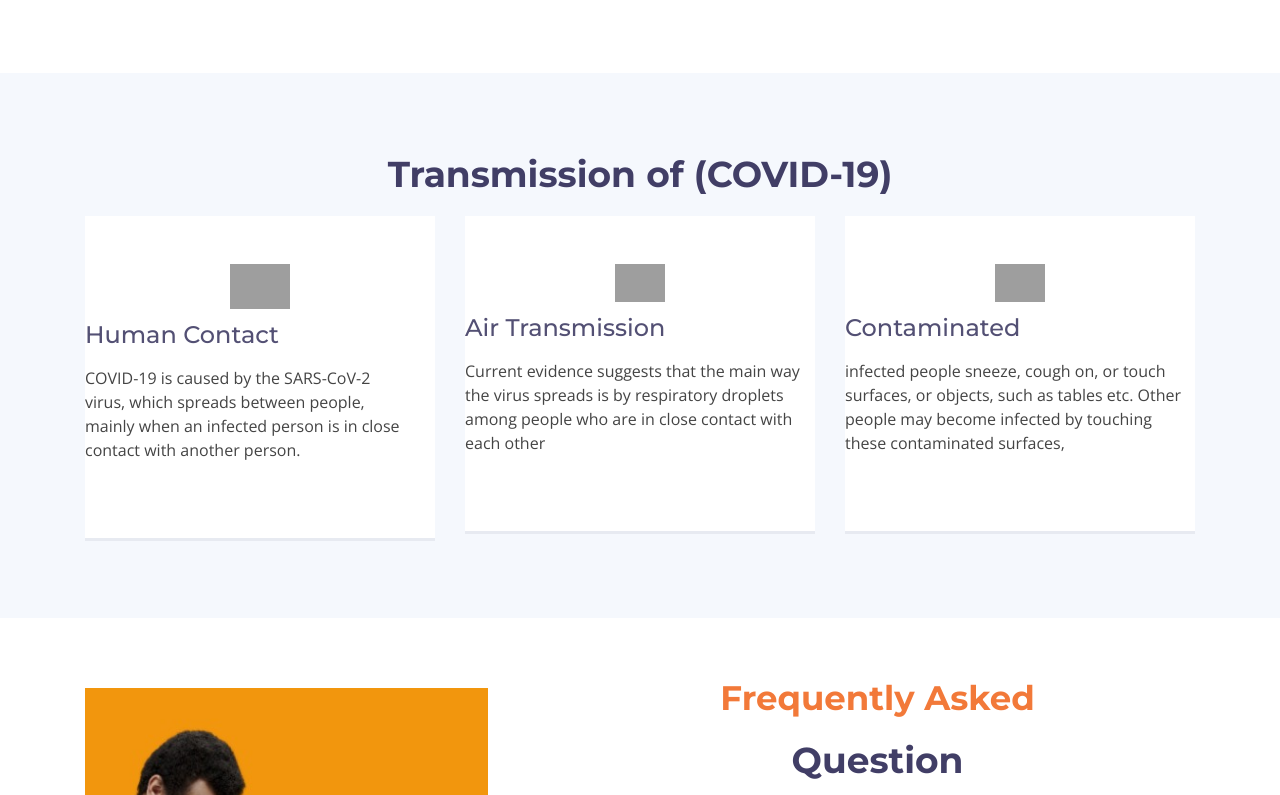
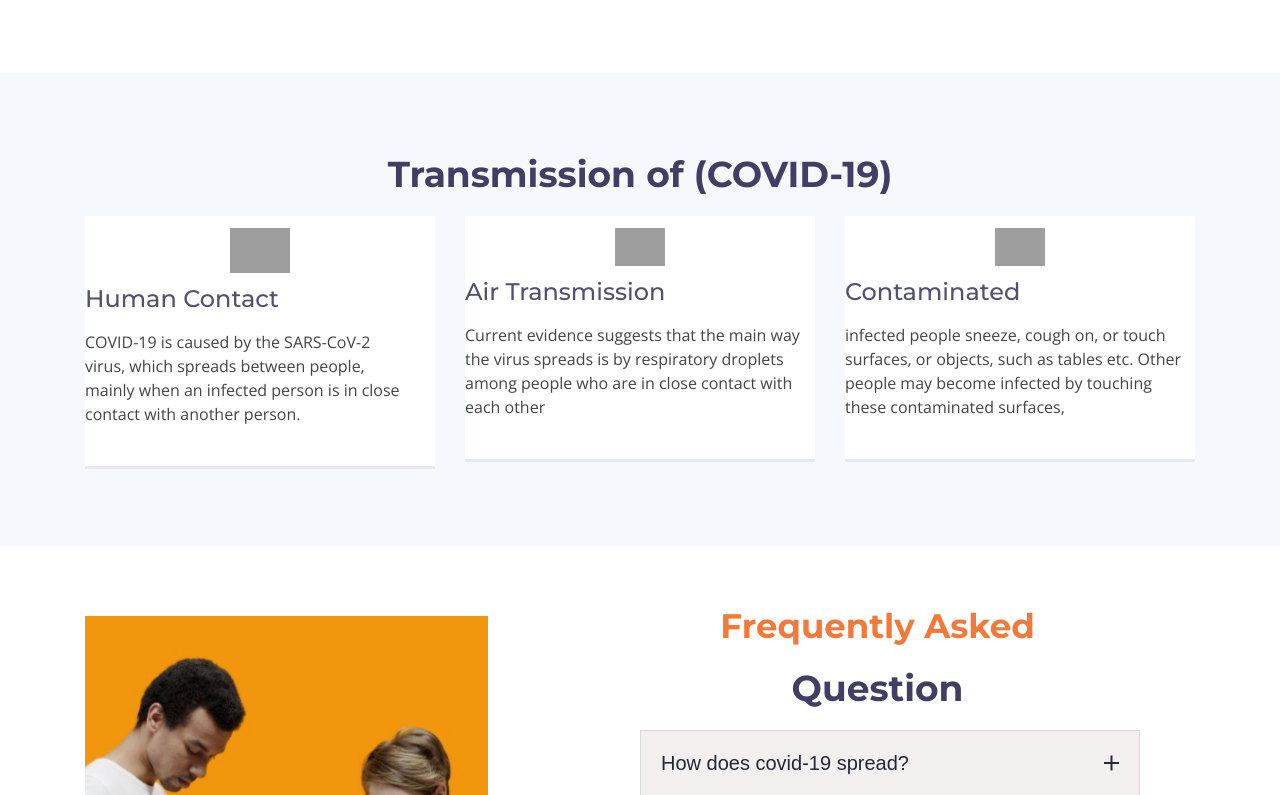
Before and after one commit to laetitia123/akikatest, a Django app: page / in a window 1280 px wide. Shown: the part 2996-3791 px from the top of the page. Run offline with Django 3.2, Linux system fonts and the light colour scheme; some libraries are stand-ins or nearby versions; some web fonts are replaced; grey boxes are pictures that could not be loaded.

```diff
--- a/akikaapp/static/css/style.css
+++ b/akikaapp/static/css/style.css
@@ -1058,7 +1058,6 @@ h6 {
   border-radius: 0px;
   box-shadow: 0 3px 0px 0 rgba(65, 62, 102, 0.08);
   transition: all .3s ease-in-out;
-  padding: 36px 0;
   position: relative;
 }
 
@@ -1096,7 +1095,6 @@ h6 {
 }
 .card-block p{
   margin-bottom: 20px;
-  /* margin-right: 20px; */
 
 }
 
@@ -1104,7 +1102,6 @@ h6 {
 #pricing .card .card-block {
 
   margin-bottom: 20px;
-  /* margin-right: 20px; */
 }
 
 #pricing .card .list-group-item {
```
